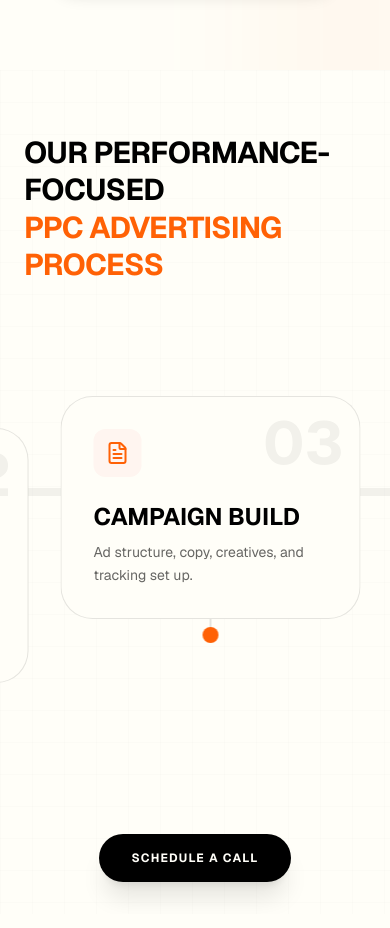
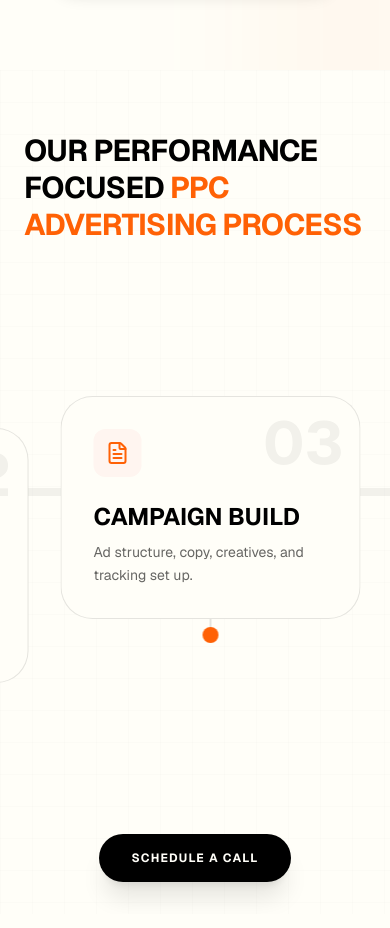
Before and after one commit to Ishaan-Gpt/eegnite-Final, a Next.js app: page /services/ppc in a window 390 px wide. Shown: the part 6200-7128 px from the top of the page. Built offline with nearby package versions, Linux system fonts and the light colour scheme; no server answers.

Commit message:
Configure 3-line mobile layout structure for PPC Process timeline title

```diff
--- a/src/components/page-content/PpcInteractive.tsx
+++ b/src/components/page-content/PpcInteractive.tsx
@@ -287,9 +287,18 @@ export function PpcProcessFloating() {
                 <div className="absolute inset-0 opacity-10 bg-[linear-gradient(to_right,#00000020_1px,transparent_1px),linear-gradient(to_bottom,#00000020_1px,transparent_1px)] bg-[size:32px_32px]" />
                 <div className="absolute top-16 md:top-24 left-0 w-full z-20 text-left md:text-center">
                     <div className="max-w-4xl md:mx-auto px-6">
-                        <h2 className="text-3xl md:text-6xl font-bold uppercase tracking-tight text-black leading-tight">
-                            <span className="block whitespace-normal md:whitespace-nowrap">OUR PERFORMANCE-FOCUSED</span>
-                            <span className="block text-[#FF6105] whitespace-normal md:whitespace-nowrap">PPC ADVERTISING PROCESS</span>
+                        <h2 className="text-3xl md:text-6xl font-bold uppercase tracking-tight text-black leading-[1.1] md:leading-tight">
+                            <span className="md:block">
+                                OUR PERFORMANCE
+                                <span className="hidden md:inline">-FOCUSED</span>
+                            </span>
+                            <span className="md:hidden block mt-1">
+                                FOCUSED <span className="text-[#FF6105]">PPC</span>
+                            </span>
+                            <span className="block text-[#FF6105] mt-1 md:mt-0">
+                                <span className="hidden md:inline">PPC </span>
+                                ADVERTISING PROCESS
+                            </span>
                         </h2>
                     </div>
                 </div>
```
